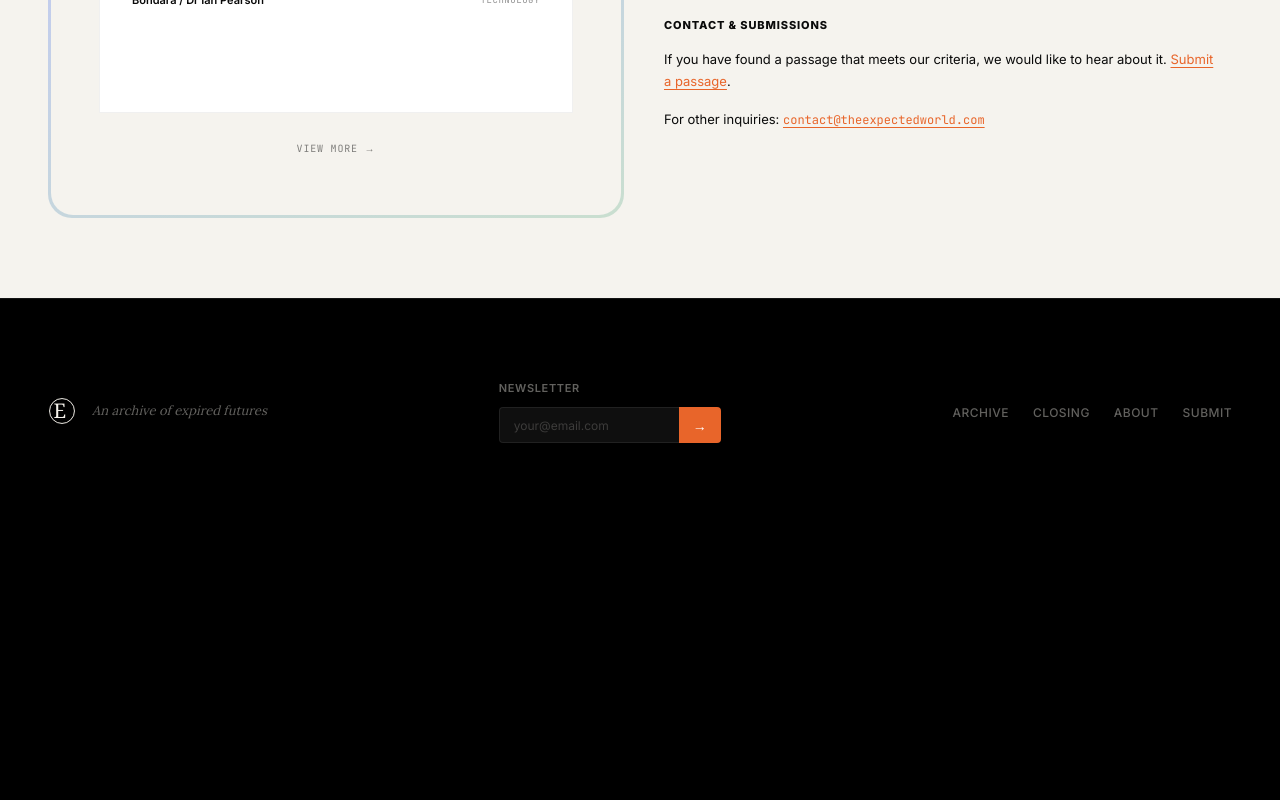
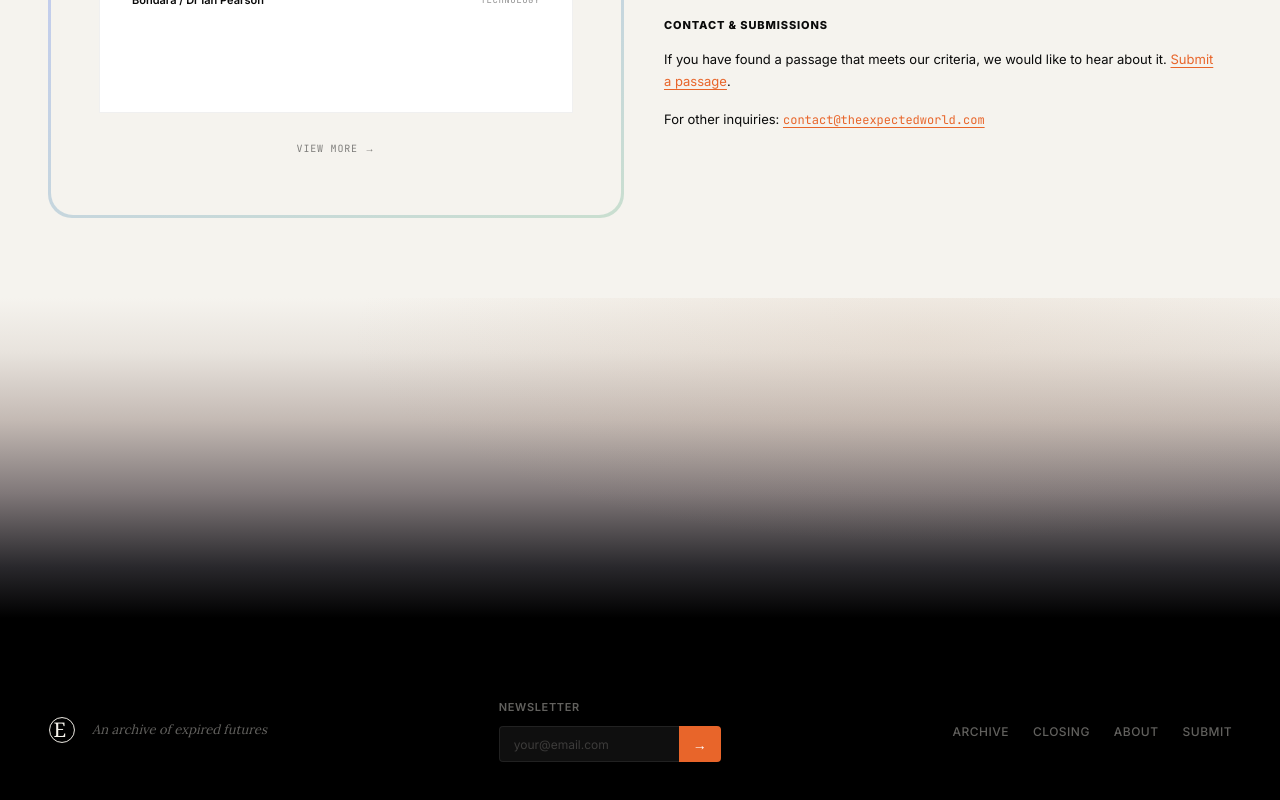
Before and after one commit to gogomegi/the-expected-world, a Next.js app: page / in a window 1280 px wide. Shown: the part 1304-2104 px from the top of the page. Before the commit the page ends 1847 px from the top, so only its background shows below. Built offline with nearby package versions, Linux system fonts and the light colour scheme.

Commit message:
Blend homepage cream archive into charcoal footer with a warm ombre

```diff
--- a/src/app/globals.css
+++ b/src/app/globals.css
@@ -179,6 +179,30 @@ a { color: inherit; text-decoration: none; }
 .timeline-range::-webkit-slider-thumb { -webkit-appearance: none; width: 16px; height: 16px; background: var(--orange); border-radius: 50%; margin-top: -6px; border: 2px solid var(--cream); box-shadow: 0 1px 4px rgba(0,0,0,0.15); }
 .timeline-range::-moz-range-track { height: 4px; background: rgba(0,0,0,0.08); border-radius: 2px; border: none; }
 .timeline-range::-moz-range-thumb { width: 16px; height: 16px; background: var(--orange); border-radius: 50%; border: 2px solid var(--cream); box-shadow: 0 1px 4px rgba(0,0,0,0.15); }
+
+/* Homepage only: let the cream archive recede into the dark footer. */
+.hp-footer-transition {
+  height: clamp(220px, 25vw, 400px);
+  background:
+    radial-gradient(ellipse 62% 90% at 72% 12%, rgba(201, 167, 139, 0.16) 0%, transparent 72%),
+    linear-gradient(180deg,
+      #F5F3EE 0%,
+      #E8E3DD 17%,
+      #C4BAB4 38%,
+      #807879 61%,
+      #29282C 84%,
+      #000 100%);
+  pointer-events: none;
+}
+
+/* The dark footer continues seamlessly after the homepage transition. */
+body:has(.hp-footer-transition) .site-footer {
+  border-top: none;
+}
+
+@media(max-width:640px) {
+  .hp-footer-transition { height: 240px; }
+}
 
 /* ── FOOTER ── */
 .site-footer { padding: 80px 48px 100px; background: var(--black); border-top: 1px solid var(--rule-d); }
```
